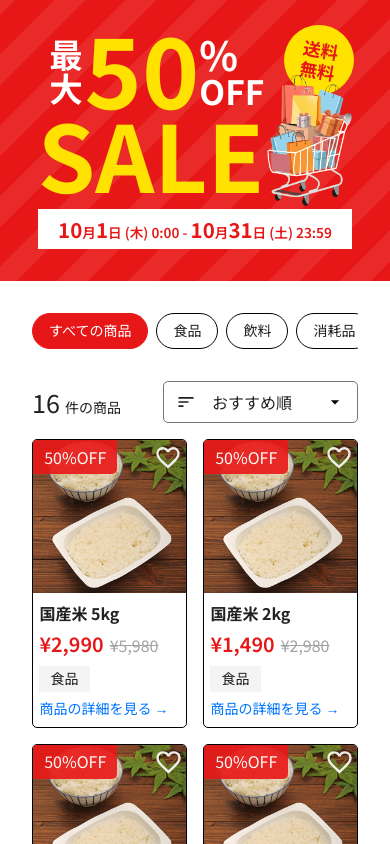
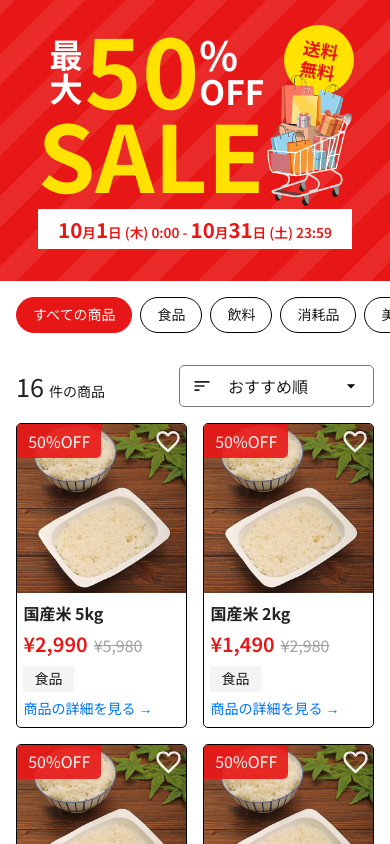
Before and after one commit to ryota-toshima410/sale-page, a React (Vite) app: page / in a window 390 px wide. Shown: the top 844 px of the page. Built offline with nearby package versions, Linux system fonts and the light colour scheme.

Commit message:
コンテンツ横幅修正

```diff
--- a/src/components/SaleCategoryNav.css
+++ b/src/components/SaleCategoryNav.css
@@ -71,6 +71,7 @@
         flex-direction: row;
         gap: .5rem;
         overflow-x: auto;
+        padding: 0 1rem;
     }
 
     /* カテゴリー項目 */
--- a/src/components/SaleProductSection.css
+++ b/src/components/SaleProductSection.css
@@ -57,5 +57,10 @@
     .product-section {
         flex-direction: column;
         gap: 1rem;
+        padding: 1rem 0;
+    }
+
+    .product-section__content {
+        padding: 0 1rem;
     }
 }
--- a/vite.config.js
+++ b/vite.config.js
@@ -2,7 +2,7 @@ import react from '@vitejs/plugin-react'
 import { defineConfig } from 'vite'
 
 // 公開用CSSのバージョン：手動で更新したい場合はこの値を変更する。
-const CSS_VERSION = '20261017-4'
+const CSS_VERSION = '20261018-1'
 
 // https://vite.dev/config/
 export default defineConfig({
```
